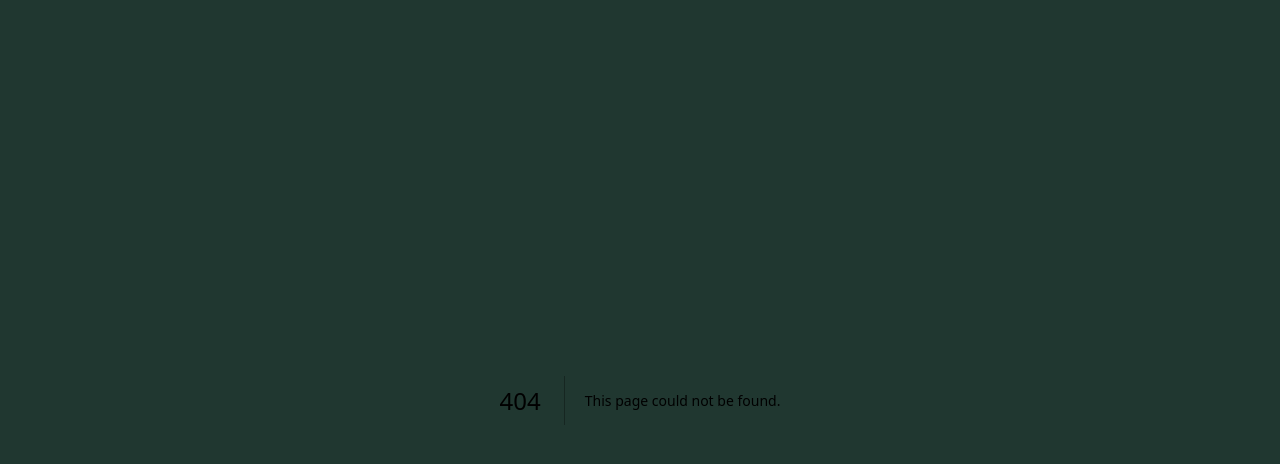
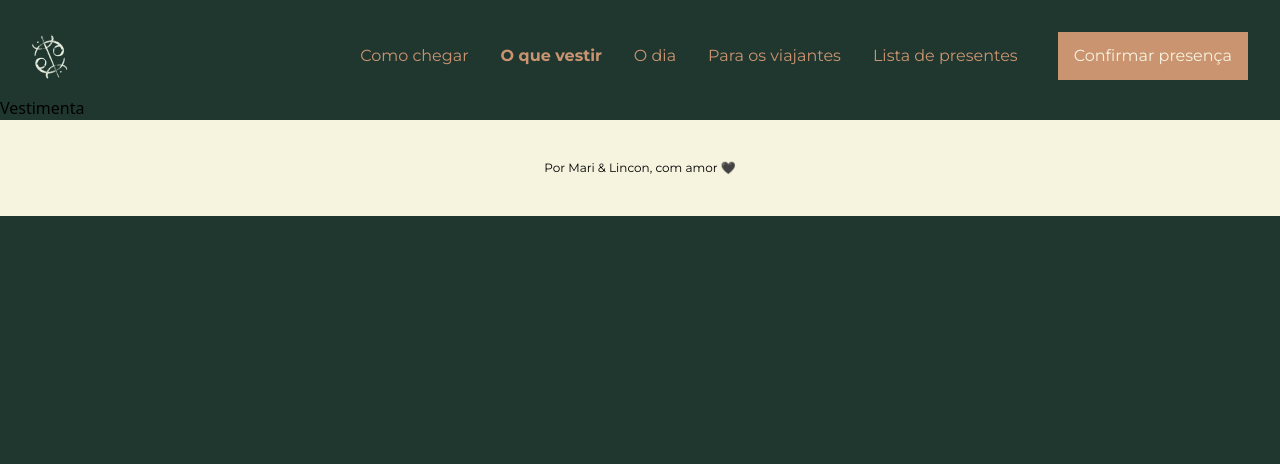
Before and after one commit to linconkusunoki/maricon, a Next.js app: page /vestimenta in a window 1280 px wide. Before the commit this address had no page. Shown: the top 464 px of the page. Built offline with nearby package versions, Linux system fonts and the light colour scheme.

Commit message:
add menu

```diff
--- a/src/app/globals.css
+++ b/src/app/globals.css
@@ -19,3 +19,21 @@
 audio::-webkit-media-controls-panel {
   background-color: #203730;
 }
+
+/* @keyframes slideIn {
+  from {
+    transform: translateX(-100%);
+  }
+  to {
+    transform: translateX(0);
+  }
+} */
+
+@keyframes fadeIn {
+  from {
+    opacity: 0;
+  }
+  to {
+    opacity: 1;
+  }
+}
--- a/src/app/layout.jsx
+++ b/src/app/layout.jsx
@@ -2,6 +2,7 @@ import { Montserrat, Fraunces, Cormorant_Infant } from "next/font/google";
 import "./globals.css";
 import "slick-carousel/slick/slick.css";
 import "slick-carousel/slick/slick-theme.css";
+import { Header } from "@/components/header";
 
 const montserrat = Montserrat({
   subsets: ["latin"],
@@ -39,7 +40,11 @@ export default function RootLayout({ children }) {
           "bg-green",
         ].join(" ")}
       >
+        <Header />
         {children}
+        <section className="py-10 text-xs text-center bg-beige font-primary">
+          <p>Por Mari & Lincon, com amor 🖤</p>
+        </section>
       </body>
     </html>
   );
--- a/src/app/page.jsx
+++ b/src/app/page.jsx
@@ -1,14 +1,11 @@
 import { CountdownTimer } from "@/components/countdown";
 import { Faq } from "@/components/faq";
-import { Header } from "@/components/header";
 import { OurHistory } from "@/components/our-history";
 import { Playlist } from "@/components/playlist";
 
 export default function Home() {
   return (
     <>
-      <Header />
-
       <main>
         <figure className="relative w-full px-4 pt-8 md:-mb-10">
           <img
@@ -46,7 +43,7 @@ export default function Home() {
           </div>
         </figure>
 
-        <div className="absolute w-full text-center -translate-x-1/2 -translate-y-1/2 top-[44%] left-1/2 text-beige font-tertiary md:top-[50%] xl:top-[60%]">
+        <div className="absolute w-full text-center -translate-x-1/2 top-[200px] left-1/2 text-beige font-tertiary md:top-[230px] xl:top-[230px]">
           <h1 className="text-4xl font-medium uppercase md:leading-relaxed md:text-6xl">
             Mariana <br /> & <br /> Lincon
           </h1>
@@ -98,10 +95,6 @@ export default function Home() {
         </h2>
         <CountdownTimer futureDate="2024-10-05T12:00:00" />
       </section>
-
-      <section className="py-10 text-xs text-center bg-beige font-primary">
-        <p>Por Mari & Lincon, com amor 🖤</p>
-      </section>
     </>
   );
 }
--- /dev/null
+++ b/src/app/vestimenta/page.jsx
@@ -0,0 +1,9 @@
+const DressingPage = () => {
+  return (
+    <div>
+      <h1>Vestimenta</h1>
+    </div>
+  );
+};
+
+export default DressingPage;
--- a/src/components/header.jsx
+++ b/src/components/header.jsx
@@ -1,38 +1,80 @@
+"use client";
+
 import Link from "next/link";
+import { usePathname } from "next/navigation";
 
 export function Header() {
+  const path = usePathname();
+
   return (
-    <header className="p-4 md:py-8 xl:p-8">
+    <header className="p-4 md:pt-8 xl:p-8 xl:pb-4">
       <nav className="flex items-center justify-between">
         <Link href="/" className="hidden md:block">
           <img src="/logo.png" alt="logo" />
         </Link>
 
+        <label
+          htmlFor="menu"
+          className="underline uppercase font-primary text-bronze md:ml-auto md:mr-8 lg:hidden"
+        >
+          Menu
+        </label>
+
+        <input id="menu" name="menu" type="checkbox" className="hidden peer" />
+
+        <label
+          htmlFor="menu"
+          className="fixed top-0 left-0 z-30 hidden w-full h-full bg-black lg:mr-10 lg:ml-auto lg:block lg:bg-opacity-0 lg:static animate-fadeIn lg:animate-none lg:w-auto bg-opacity-30 peer-checked:block text-beige font-primary "
+        >
+          <div className="flex flex-col items-center justify-center h-full gap-8 -translate-x-full lg:translate-x-0 lg:w-auto lg:animate-none animate-slideIn lg:bg-opacity-0 lg:whitespace-nowrap lg:flex-row bg-bronze lg:text-bronze w-72">
+            <Link href="/" className="lg:hidden">
+              <img src="/logo.png" alt="logo" />
+            </Link>
+
             <Link
               href="/"
-          className="underline uppercase font-primary text-bronze md:ml-auto md:mr-8 xl:hidden"
+              className={`hover:underline ${
+                path === "/como-chegar" && "font-bold hover:no-underline"
+              }`}
             >
-          Menu
-        </Link>
-
-        <div className="flex items-center gap-6 font-primary text-bronze">
-          <Link href="/" className="hidden hover:underline lg:block">
               Como chegar
             </Link>
-          <Link href="/" className="hidden hover:underline lg:block">
+            <Link
+              href="/vestimenta"
+              className={`hover:underline ${
+                path === "/vestimenta" && "font-bold hover:no-underline"
+              }`}
+            >
               O que vestir
             </Link>
-          <Link href="/" className="hidden hover:underline lg:block">
+            <Link
+              href="/"
+              className={`hover:underline ${
+                path === "/o-dia" && "font-bold hover:no-underline"
+              }`}
+            >
               O dia
             </Link>
-          <Link href="/" className="hidden hover:underline lg:block">
+            <Link
+              href="/"
+              className={`hover:underline ${
+                path === "/viajantes" && "font-bold hover:no-underline"
+              }`}
+            >
               Para os viajantes
             </Link>
-          <Link href="/" className="hidden hover:underline lg:block">
+            <Link
+              href="/"
+              className={`hover:underline ${
+                path === "/lista-presentes" && "font-bold hover:no-underline"
+              }`}
+            >
               Lista de presentes
             </Link>
+          </div>
+        </label>
+
         <button className="btn">Confirmar presença</button>
-        </div>
       </nav>
     </header>
   );
--- a/tailwind.config.js
+++ b/tailwind.config.js
@@ -12,8 +12,31 @@ module.exports = {
         "gradient-conic":
           "conic-gradient(from 180deg at 50% 50%, var(--tw-gradient-stops))",
       },
+      keyframes: {
+        slideIn: {
+          "0%": {
+            transform: "translateX(-100%)",
+          },
+          "100%": {
+            transform: "translateX(0)",
+          },
+        },
+        fadeIn: {
+          "0%": {
+            opacity: 0,
+          },
+          "100%": {
+            opacity: 1,
+          },
+        },
+      },
+      animation: {
+        slideIn: "slideIn 200ms 150ms ease forwards",
+        fadeIn: "fadeIn 200ms ease forwards",
+      },
     },
     colors: {
+      black: "#000",
       beige: "#F6F3DE",
       sand: "#DFCAB5",
       bronze: "#CB9470",
```
Lines whose indentation alone changed are shown as unchanged.
